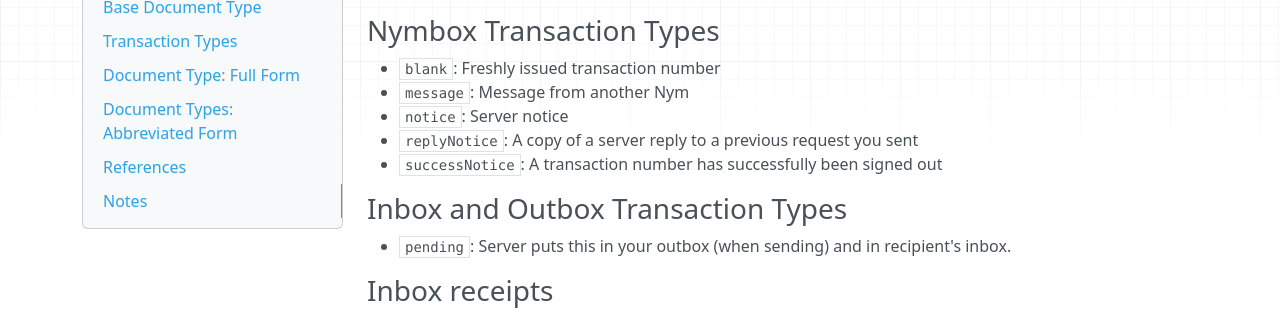
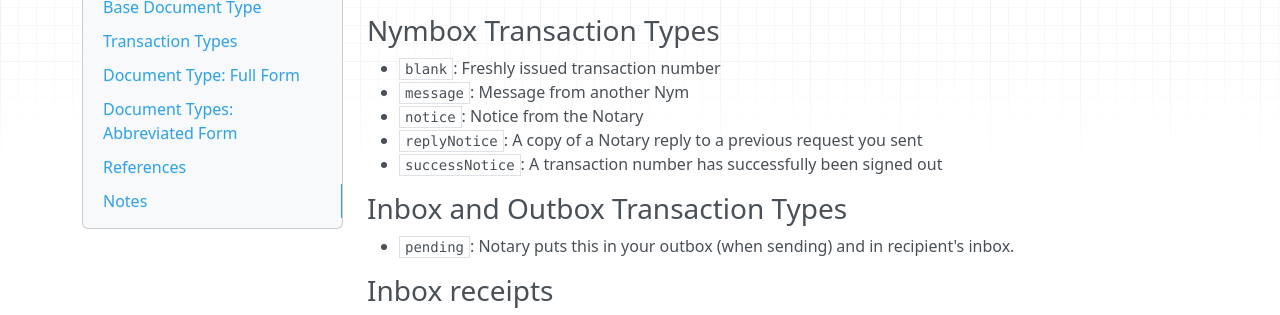
Before and after one commit to Open-Transactions/protocol-docs, an MkDocs documentation site: the page built from content/doctypes/transaction.md, in a window 1280 px wide and 900 px high, scrolled down 1012 px. Shown: the part 155-470 px from the top of the window. Built offline with MkDocs 1.6.1, drawn with Linux system fonts in a browser that asks for light colours; nearby versions of some CDN libraries; old or Windows-style settings are respelled for this version of MkDocs.

Commit message:
Additional corrections: "server" to "notary"

```diff
--- a/content/doctypes/transaction.md
+++ b/content/doctypes/transaction.md
@@ -61,13 +61,13 @@ Possible values for the `type` attribute. Taken from `OTTransaction.hpp`.
 
 * `blank`: Freshly issued transaction number
 * `message`: Message from another Nym
-* `notice`: Server notice
-* `replyNotice`: A copy of a server reply to a previous request you sent
+* `notice`: Notice from the Notary
+* `replyNotice`: A copy of a Notary reply to a previous request you sent
 * `successNotice`: A transaction number has successfully been signed out
 
 ### Inbox and Outbox Transaction Types
 
-* `pending`: Server puts this in your outbox (when sending) and in recipient's
+* `pending`: Notary puts this in your outbox (when sending) and in recipient's
     inbox.
 
 ### Inbox receipts
@@ -98,8 +98,11 @@ Possible values for the `type` attribute. Taken from `OTTransaction.hpp`.
 
 ## Document Type: Full Form
 
-* Optional element `closingTransactionNumber`. Only if `type` is `finalReceipt` or `basketReceipt`. TODO
-* Optional element `inReferenceTo`. Armored contract (TODO: figure out if needed and what can be in there, looks like it can contain different document types depending on the situation).
+* Optional element `closingTransactionNumber`. Only if `type`
+   is `finalReceipt` or `basketReceipt`. TODO
+* Optional element `inReferenceTo`. Armored contract
+   (TODO: figure out if needed and what can be in there, looks like
+   it can contain different document types depending on the situation).
 * Optional element `cancelRequest`. Armored document. TODO
 * List of armored [`<item>` documents](item.md).
 
```
